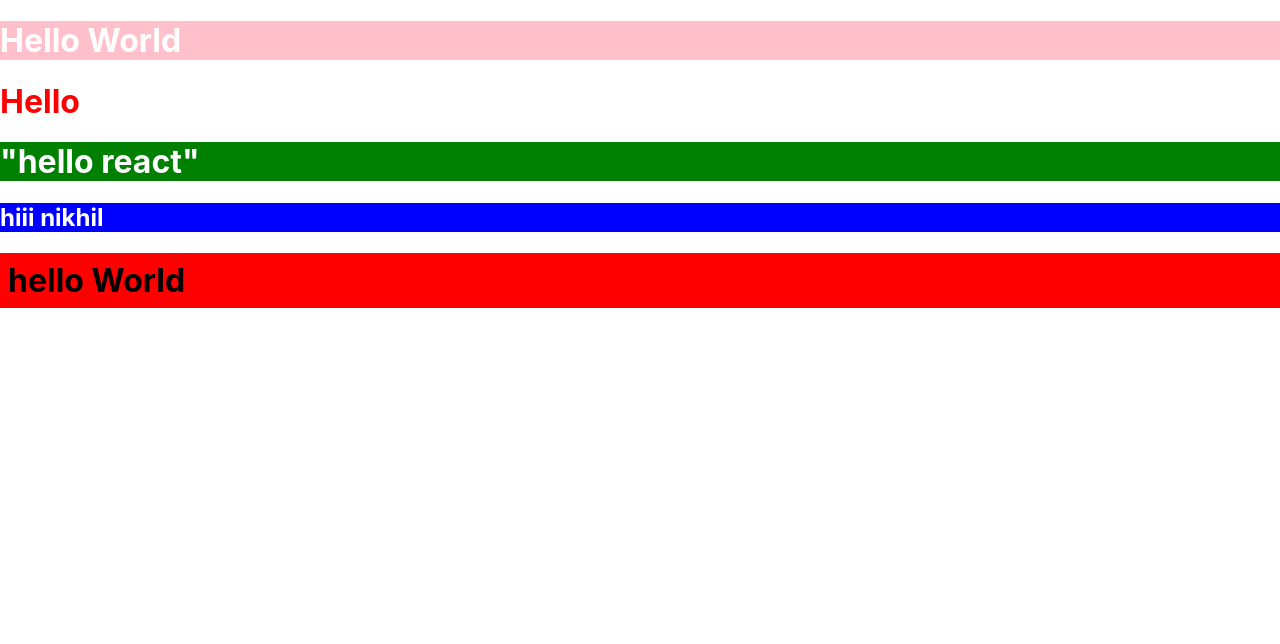
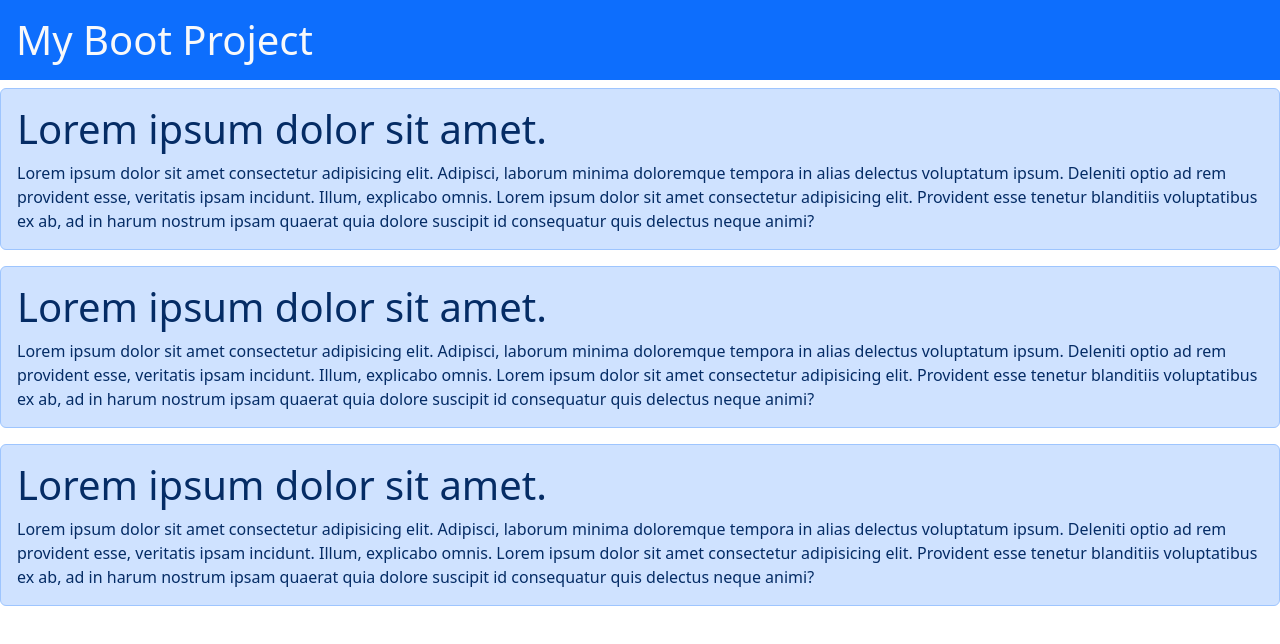
Before and after one commit to pradipgangarde05/React-23, a React (Create React App) app: page / in a window 1280 px wide. Shown: the top 644 px of the page. Built offline with nearby package versions, Linux system fonts and the light colour scheme.

Commit message:
bootstrap

```diff
--- a/package.json
+++ b/package.json
@@ -6,6 +6,7 @@
     "@testing-library/jest-dom": "^5.16.5",
     "@testing-library/react": "^13.4.0",
     "@testing-library/user-event": "^13.5.0",
+    "bootstrap": "^5.3.0",
     "react": "^18.2.0",
     "react-dom": "^18.2.0",
     "react-scripts": "5.0.1",
--- a/src/App.js
+++ b/src/App.js
@@ -1,29 +1,43 @@
-import { getRoles } from "@testing-library/react";
-import "./App.css";
 
-function App(){
-  let str = { background: "green", color: "white" };
-  let pi=3.1144;
-  let active=true;
-  let inactive=false;
-  let user = { id: 1, name:"pradip" };
+function App() {
+  return (
+    <>
+        <h1 className="bg-primary text-light p-3">My Boot Project</h1>
+        <div className="alert alert-primary">
+        <h1>Lorem ipsum dolor sit amet.</h1>
+        Lorem ipsum dolor sit amet consectetur adipisicing elit. Adipisci,
+        laborum minima doloremque tempora in alias delectus voluptatum ipsum.
+        Deleniti optio ad rem provident esse, veritatis ipsam incidunt. Illum,
+        explicabo omnis. Lorem ipsum dolor sit amet consectetur adipisicing
+        elit. Provident esse tenetur blanditiis voluptatibus ex ab, ad in harum
+        nostrum ipsam quaerat quia dolore suscipit id consequatur quis delectus
+        neque animi?
+      </div>
 
-  return(
-    <>
-         <>
-      <h1 className="beautiful">Hello World</h1>
+      <div className="alert alert-primary">
+        <h1>Lorem ipsum dolor sit amet.</h1>
+        Lorem ipsum dolor sit amet consectetur adipisicing elit. Adipisci,
+        laborum minima doloremque tempora in alias delectus voluptatum ipsum.
+        Deleniti optio ad rem provident esse, veritatis ipsam incidunt. Illum,
+        explicabo omnis. Lorem ipsum dolor sit amet consectetur adipisicing
+        elit. Provident esse tenetur blanditiis voluptatibus ex ab, ad in harum
+        nostrum ipsam quaerat quia dolore suscipit id consequatur quis delectus
+        neque animi?
+      </div>
 
-      <h1 style={{ color: "red" }}>Hello</h1>
+      <div className="alert alert-primary">
+        <h1>Lorem ipsum dolor sit amet.</h1>
+        Lorem ipsum dolor sit amet consectetur adipisicing elit. Adipisci,
+        laborum minima doloremque tempora in alias delectus voluptatum ipsum.
+        Deleniti optio ad rem provident esse, veritatis ipsam incidunt. Illum,
+        explicabo omnis. Lorem ipsum dolor sit amet consectetur adipisicing
+        elit. Provident esse tenetur blanditiis voluptatibus ex ab, ad in harum
+        nostrum ipsam quaerat quia dolore suscipit id consequatur quis delectus
+        neque animi?
+      </div>
+
     </>
+  );
+}
 
-       <h1 style={str}>"hello react"</h1>
-
-      <h2 style={{background:"blue" ,color:"white" }} > hiii nikhil </h2>
-
-      <h1 style={{ backgroundColor: "red", color: "black", padding: "8px" }}>
-        hello World
-      </h1>
-    </>
-  )
-}
 export default App;
--- a/src/index.js
+++ b/src/index.js
@@ -2,6 +2,7 @@
 import ReactDOM from 'react-dom/client';
 import './index.css';
 import App from './App';
+import "bootstrap/dist/css/bootstrap.css";
 import reportWebVitals from './reportWebVitals';
 
 const root = ReactDOM.createRoot(document.getElementById('root'));
```
Also changed, not shown: src/App.css (line endings or trailing spaces), 1 other file (tests, documents, lock files or other folders).
